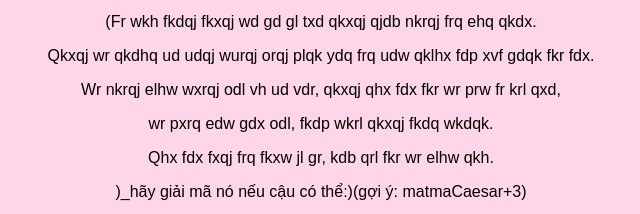
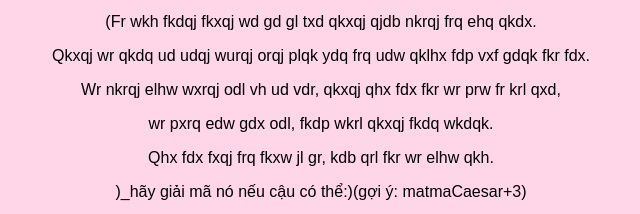
Before and after one commit to nahpgnud/SNVVVLBN, a plain HTML site: page index.html in a window 1280 px wide. Shown: the part 217-431 px from the top of the page, 319-959 px from the left. Drawn offline with Linux system fonts and the light colour scheme.

Commit message:
index.html

```diff
--- a/index.html
+++ b/index.html
@@ -34,7 +34,7 @@ Mong là năm nay sẽ có thật nhiều điều tốt đẹp đến với cậ
 </p>
 <p>
 (Fr wkh fkdqj fkxqj wd gd gl txd qkxqj qjdb nkrqj frq ehq qkdx. </p>
-<p>Qkxqj wr qkdhq ud udqj wurqj orqj plqk ydq frq udw qklhx fdp xvf gdqk fkr fdx.</p>
+<p>Qkxqj wr qkdq ud udqj wurqj orqj plqk ydq frq udw qklhx fdp vxf gdqk fkr fdx.</p>
 <p>Wr nkrqj elhw wxrqj odl vh ud vdr, qkxqj qhx fdx fkr wr prw fr krl qxd, </p>
 <p>wr pxrq edw gdx odl, fkdp wkrl qkxqj fkdq wkdqk.</p>
 <p>Qhx fdx fxqj frq fkxw jl gr, kdb qrl fkr wr elhw qkh.</p>
```
